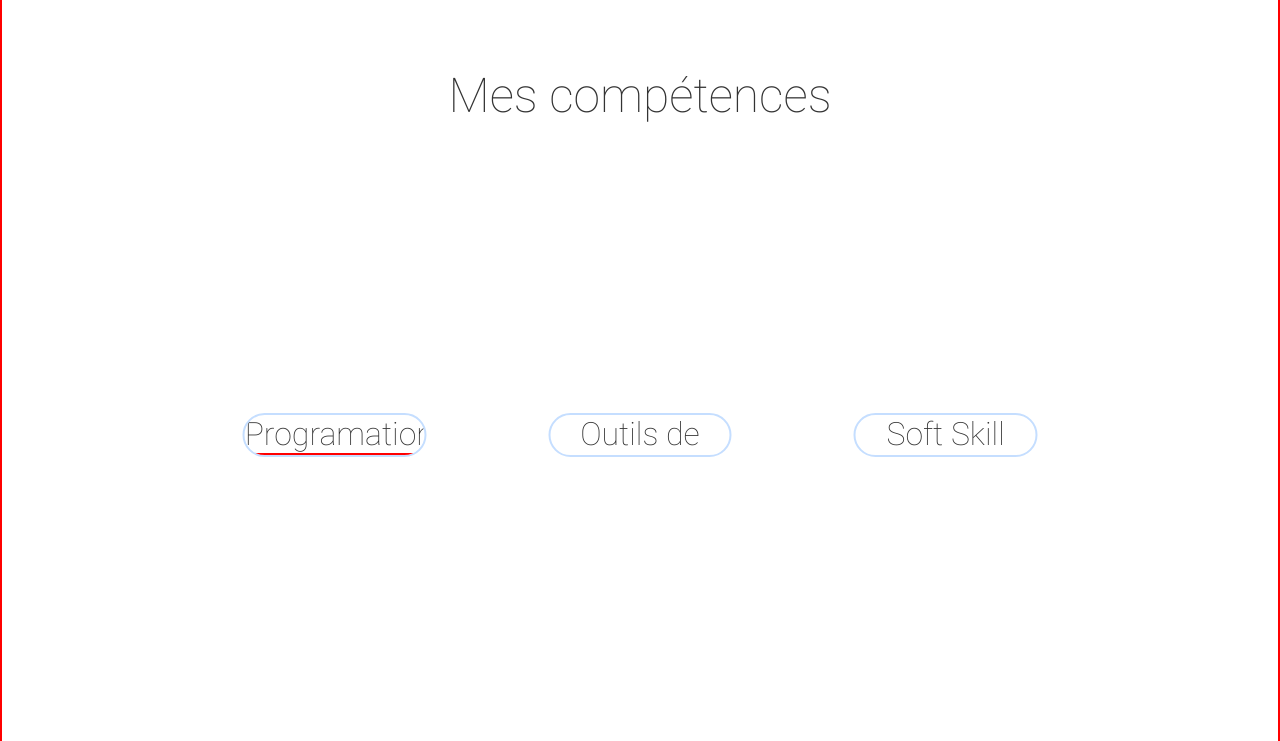
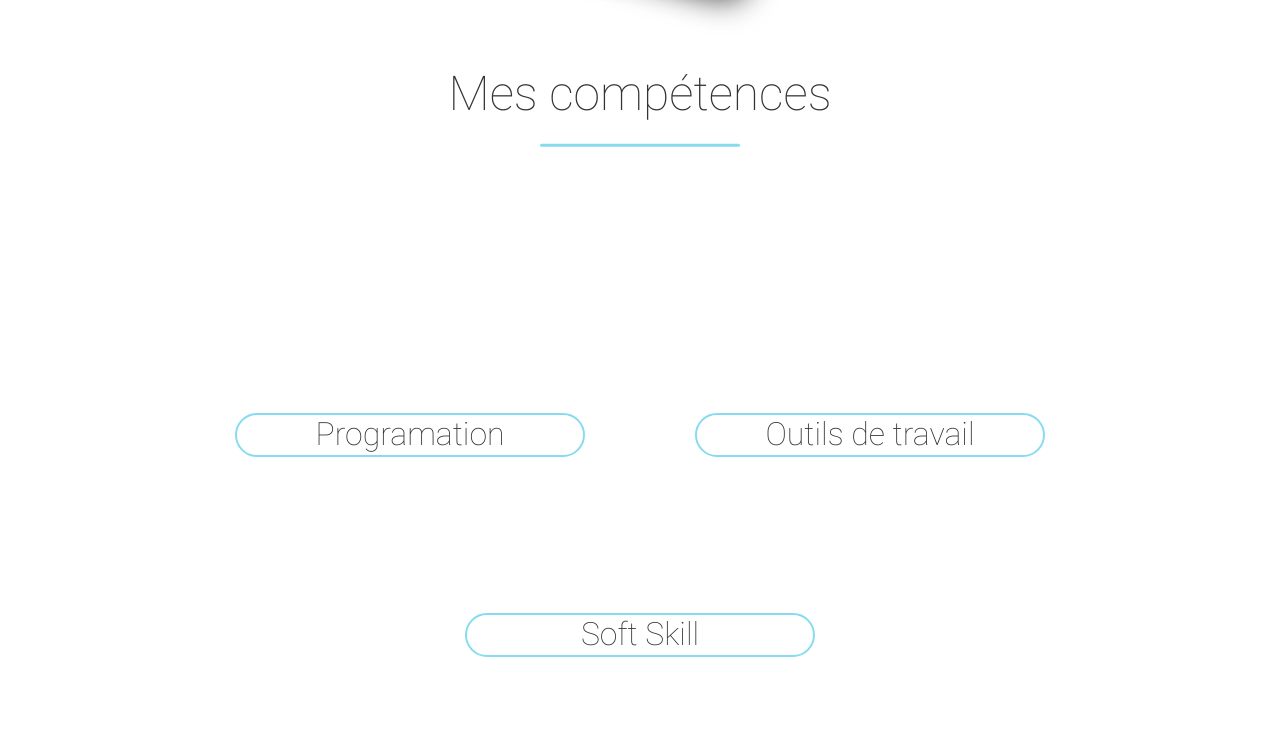
Before and after one commit to AnxianZhang/PortFolio-Old, a plain HTML site: page index.html in a window 1280 px wide. Shown: the part 959-1700 px from the top of the page. Drawn offline with Linux system fonts and the light colour scheme.

Commit message:
the color was selected, the main design are ready

```diff
--- a/Styles/body.css
+++ b/Styles/body.css
@@ -133,8 +133,24 @@ body{
     top: 100%;
 }
 
-h1.title{
+.content-box{
+    /* border: rebeccapurple solid 2px; */
+    width: 75%;
+    padding: 0 20px;
+    height: 400px;
+    /* margin: 225px auto; */
+    top: 50%;
+    left: 50%;
+    transform: translate(-50%, -50%);
+    display: flex;
+    position: absolute;
+    flex-wrap: wrap;
+    justify-content: space-around;
+}
+
+.title{
     /* border: 2px green solid; */
+    height: 100px;
     text-align: center;
     margin-top: 100px;
 }
@@ -166,7 +182,7 @@ div{
 }
 
 .box{
-    border: 2px solid red;
+    /* border: 2px solid red; */
     height: 929px;
     width: auto;
     position: relative;
--- a/Styles/skill.css
+++ b/Styles/skill.css
@@ -1,9 +1,9 @@
-#skill-box{
-    /* border: rebeccapurple solid 2px; */
+/* #skill-box{
+    border: rebeccapurple solid 2px;
     width: 75%;
     height: 400px;
     padding: 0 20px;
-    /* margin: 225px auto; */
+    margin: 225px auto;
     top: 50%;
     left: 50%;
     transform: translate(-50%, -50%);
@@ -11,19 +11,36 @@
     position: absolute;
     flex-wrap: wrap;
     justify-content: space-around;
-}
+} */
 
 h2{
     text-align: center;
+    transition: all .2s .1s ease-in-out;
+}
+
+.title{
+    position: relative;
+}
+
+.title div{
+    width: 200px;
+    height: 2.5px;
+    border-radius: 50px;
+    background-color: rgb(134, 219, 240);
+    top: 50%;
+    left: 50%;
+    transform: translate(-50%, -50%);
+    display: flex;
+    position: absolute;
+    margin-top: 25px;
 }
 
 #programation-box, #application-box, #soft-box{
-    border: rgb(197, 222, 255) 2px solid;
+    border: rgb(134, 219, 240) 2px solid;
     /* background-color: rgb(197, 222, 255); */
-    width: 20%;
+    width: 350px;
     height: 11%;
     margin: auto;
-
     border-radius: 50px;
     transition: all .2s .1s ease-in-out;
     overflow: hidden;
@@ -31,29 +48,33 @@ h2{
 }
 
 #programation-box:hover, #application-box:hover, #soft-box:hover{
-    background-color: #333;
+    background-color: rgb(134, 219, 240);
     height: 300px;
     padding: 20px 0px;
 }
 
 #programation-box:hover >h2, #application-box:hover >h2, #soft-box:hover >h2{
-    color: #f1f1f1;
-    margin: 20px 0px;
+    /* color: #f1f1f1; */
+    margin-bottom: 20px;
 }
 
 #prog-web{
     display: flex;
     flex-wrap: wrap;
-    border: red 2px solid;
+    /* border: red 2px solid; */
+    justify-content: center;
 }
 
 #prog-web p{
-    color: #f1f1f1;
+    color: #fff;
     visibility: hidden;
-    border: 2px red solid;
-    padding: 2px;
+    /* border: 2px orange solid; */
+    background-color: #aca8fb;
+    padding: 5px;
+    margin: 5px;
     border-radius: 50px;
-    width: 3em;
+    /* width: 3em; */
+    transition: all .2s .1s ease-in-out;
 }
 
 #programation-box:hover >#prog-web p{
--- a/Styles/welcomePage.css
+++ b/Styles/welcomePage.css
@@ -2,18 +2,18 @@
     background-image: url("../img/welcome-bg2.png");
 }
 
-#presentation-box{
+/* #content-box-box{
     border: rebeccapurple solid 2px;
     width: 75%;
     padding: 0 20px;
-    /* margin: 225px auto; */
+    margin: 225px auto;
     top: 50%;
     left: 50%;
     transform: translate(-50%, -50%);
     display: flex;
     position: absolute;
     flex-wrap: wrap;
-}
+} */
 
 #div-self-img{
     width: 300px;
--- a/index.html
+++ b/index.html
@@ -23,7 +23,7 @@
 
     <section class = "bg-color-size" id = "welcom-page">
         <div class = "box">
-            <div id = "presentation-box">
+            <div class = "content-box"> <!--#presentation-box to .content-box-->
                 <div id = "welcome-text-box">
                     <h1>Bonjour, <br>
                         Je suis Anxian Zhang, <br>
@@ -45,13 +45,22 @@
 
     <section class = "bg-color-size second-color" id = "skill">
         <div class = "box">
-            <h1 class="title">Mes compétences</h1>
-            <div id="skill-box">
+            <div class="title">
+                <div></div>
+                <h1>Mes compétences</h1>
+            </div>
+            <div class="content-box"> <!--#skill-box to .content-box-->
                 <div id="programation-box">
                     <h2>Programation</h2>
                     <div id="prog-web">
                         <p>HTML</p>
                         <p>CSS</p>
+                        <p>Java</p>
+                        <p>C</p>
+                        <p>C++</p>
+                        <p>VB.NET</p>
+                        <p>SQL</p>
+                        <p>C# (Unity)</p>
                     </div>
                 </div>
                 <div id="application-box">
```
